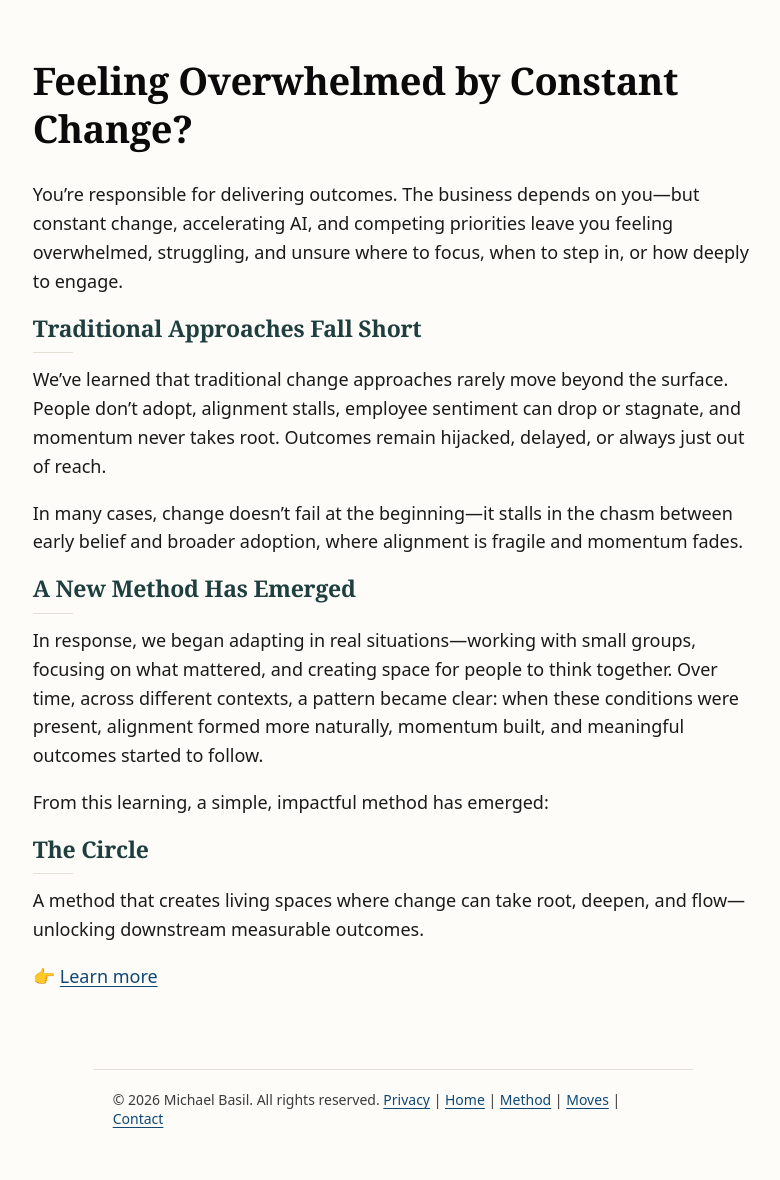
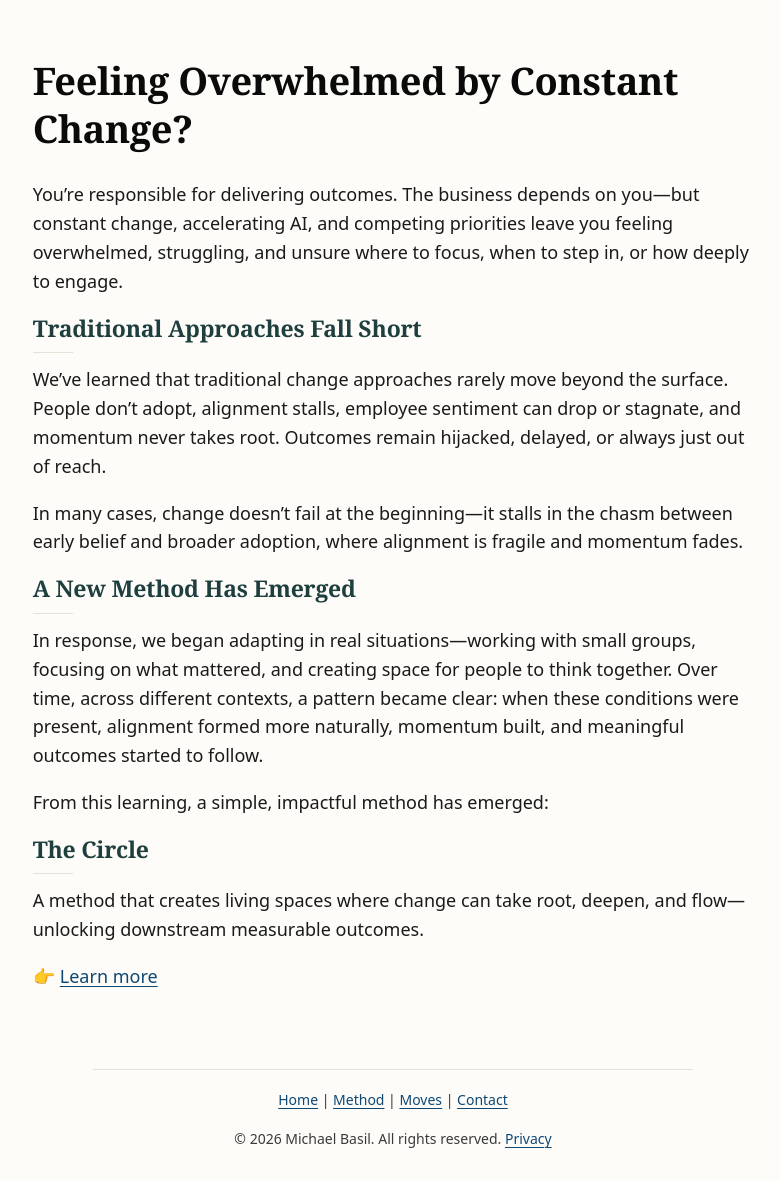
Before and after one commit to basil-family-lab/circle, a Jekyll site: the page built from index.md, in a window 1280 px wide. Shown: the whole page, without its empty margins (247-1027 px from the left). Built offline with Jekyll 4.4.1, drawn with Linux system fonts in a browser that asks for light colours; our own code applies the rules of GitHub Pages for plain Markdown files.

Commit message:
refactor: footer

```diff
--- a/_layouts/default.html
+++ b/_layouts/default.html
@@ -29,12 +29,16 @@
     {{ content }}
   </main>
   <footer>
-    <span>{{ site.footer.copyright | default: '' }}</span>
-    <a href="{{ '/privacy/' | relative_url }}">Privacy</a> |
-    <a href="{{ '/' | relative_url }}">Home</a> |
-    <a href="{{ '/method/' | relative_url }}">Method</a> |
-    <a href="{{ '/moves/' | relative_url }}">Moves</a> |
-    <a href="{{ '/contact/' | relative_url }}">Contact</a>
+    <div id="footer-links">
+      <a href="{{ '/' | relative_url }}">Home</a> |
+      <a href="{{ '/method/' | relative_url }}">Method</a> |
+      <a href="{{ '/moves/' | relative_url }}">Moves</a> |
+      <a href="{{ '/contact/' | relative_url }}">Contact</a>
+    </div>
+    <div id="copyright">
+      {{ site.footer.copyright | default: '' }}
+      <a href="{{ '/privacy/' | relative_url }}">Privacy</a>
+    </div>
   </footer>
 </body>
 </html>
--- a/assets/css/site.css
+++ b/assets/css/site.css
@@ -147,6 +147,15 @@ COMPONENTS: FOOTER
     font-size: 14px;
     color: #3a3a3a;
   }
+
+  #footer-links {
+    text-align: center;
+  }
+
+  #copyright {
+    text-align: center;
+    margin-top: 20px;
+  }
 }
 
 /* ========================================
```
